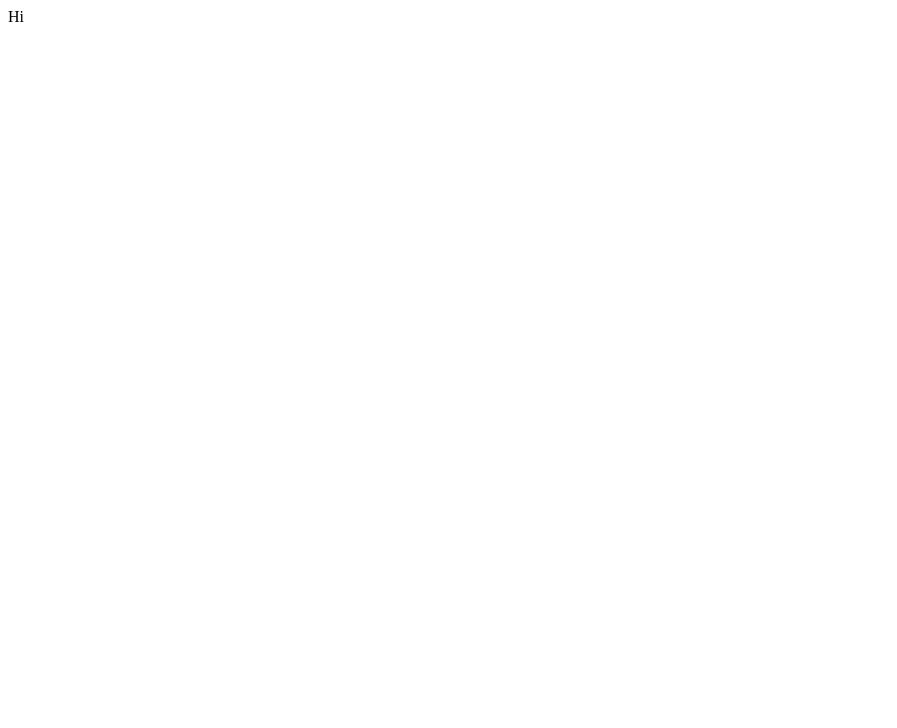
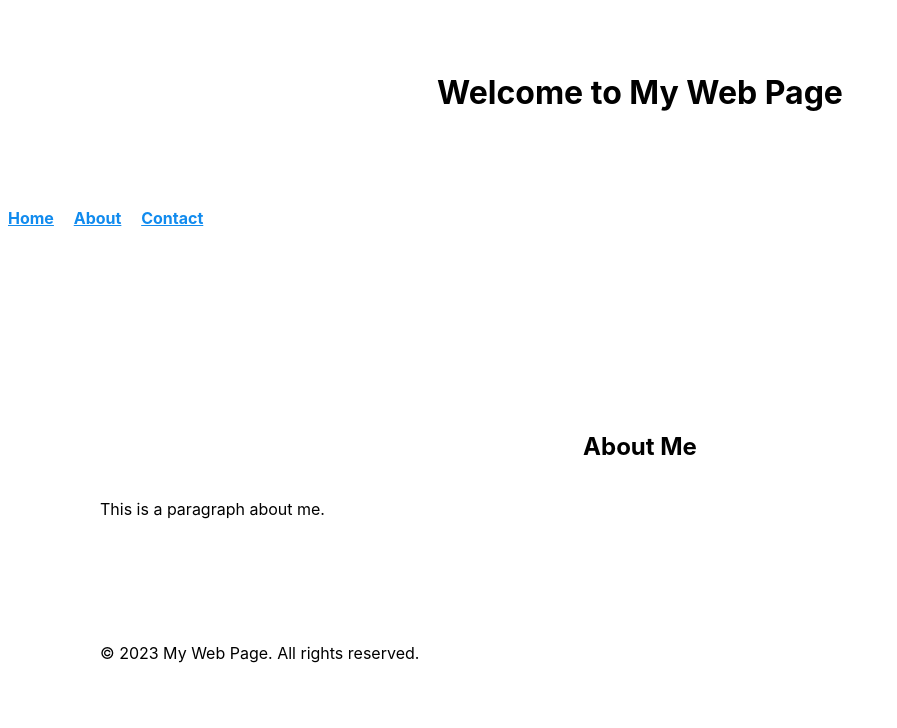
Before and after one commit to qusrudrb/qusrudrb.github.io, a plain HTML site: page index.html in a window 1280 px wide. Shown: the whole page, without its empty margins (0-897 px from the left). Drawn offline with nearby package versions, Linux system fonts and the light colour scheme.

Commit message:
Update index.html

```diff
--- a/index.html
+++ b/index.html
@@ -1 +1,36 @@
-Hi
+<!DOCTYPE html>
+<html lang="en">
+<head>
+  <meta charset="UTF-8">
+  <meta name="viewport" content="width=device-width, initial-scale=1.0">
+  <title>My Web Page</title>
+  <link rel="stylesheet" href="styles.css">
+  <link rel="stylesheet" href="https://unpkg.com/mvp.css@1.12/mvp.css">
+</head>
+<body>
+  <header>
+    <h1>Welcome to My Web Page</h1>
+  </header>
+
+  <nav>
+    <ul>
+      <li><a href="#">Home</a></li>
+      <li><a href="#">About</a></li>
+      <li><a href="#">Contact</a></li>
+    </ul>
+  </nav>
+
+  <main>
+    <section>
+      <h2>About Me</h2>
+      <p>This is a paragraph about me.</p>
+    </section>
+  </main>
+
+  <footer>
+    <p>&copy; 2023 My Web Page. All rights reserved.</p>
+  </footer>
+
+  <script src="script.js"></script>
+</body>
+</html>
```
